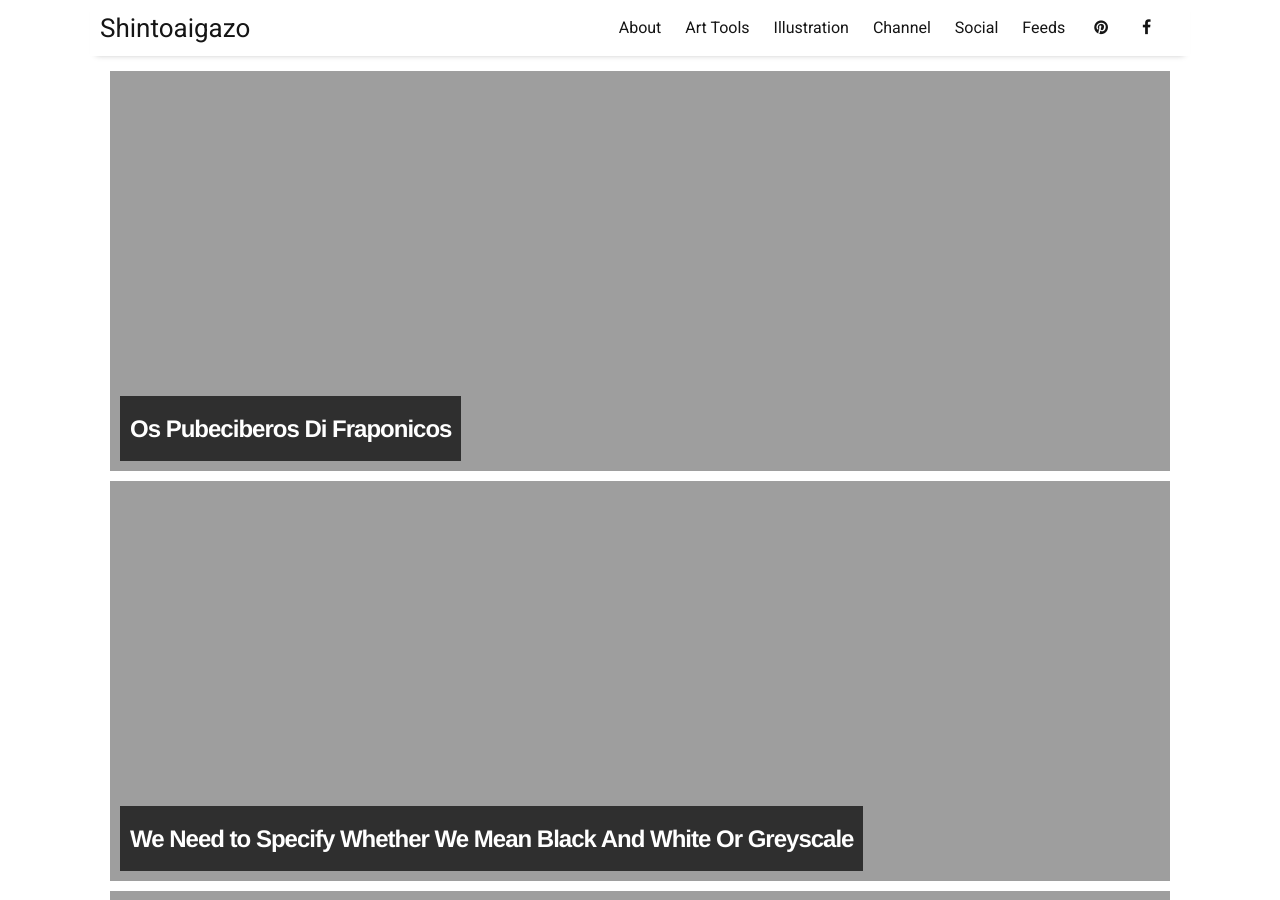
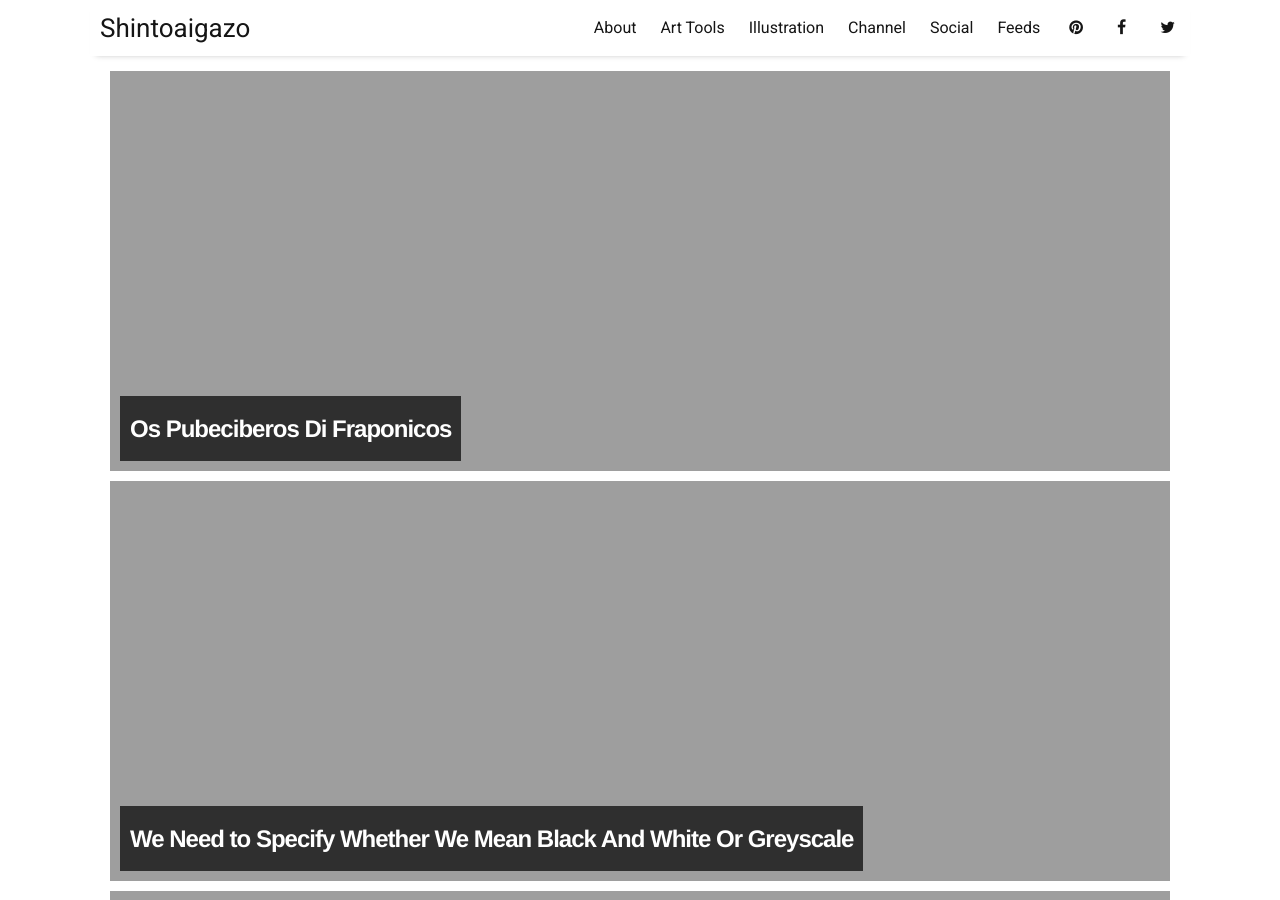
Before and after one commit to LWFlouisa/Portfolio, a Jekyll site: the page built from index.html, in a window 1280 px wide and 900 px high. Built offline with Jekyll 4.4.1, drawn with Linux system fonts in a browser that asks for light colours; nearby versions of some CDN libraries; the list of posts is cut into pages by our own code.

Commit message:
Update settings.yml

```diff
--- a/_data/settings.yml
+++ b/_data/settings.yml
@@ -19,7 +19,7 @@ social:
 # - {icon: 'twitter',   link:              'https://twitter.com/FlouisaLW'}
 - {icon: 'pinterest', link:    'https://www.pinterest.com/lwflouisa0808'}
 - {icon: 'facebook',  link: 'https://www.facebook.com/HistoryOfEsfiomi/'}
-- {icon: 'ello',  link:                      'https://ello.co/lwflouisa'}
+- {icon: 'twitter',   link:                      'https://ello.co/lwflouisa'}
 # - {icon: 'rss-square', link: 'feed.xml'}
 # - {icon: 'rss-square', link: 'rss-feed.xml'}
 
```
